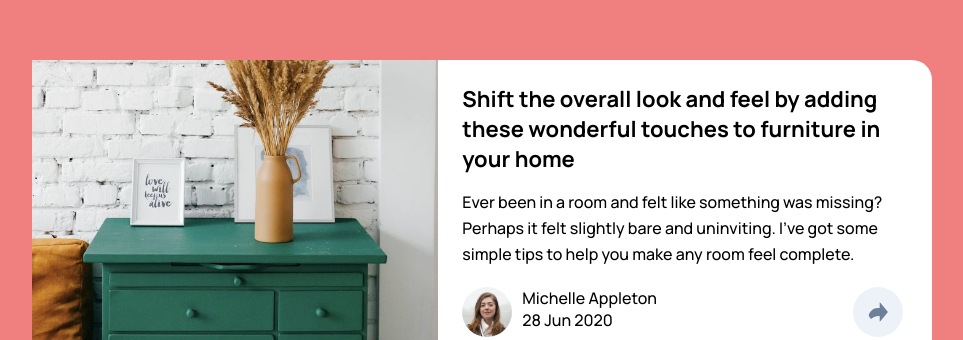
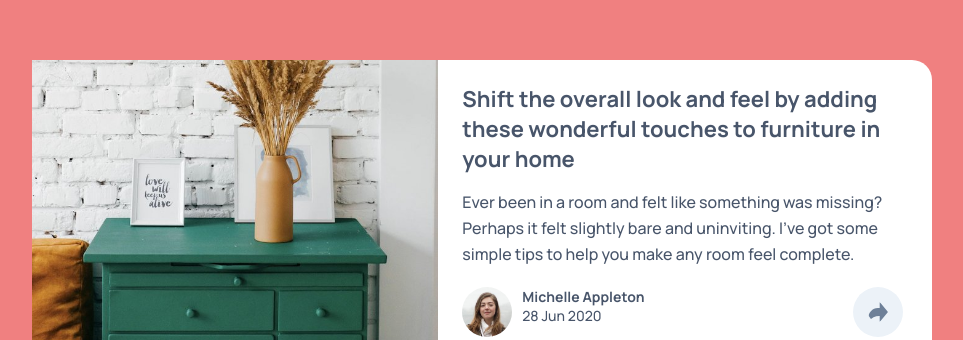
Before and after one commit to femas1/article-preview-component, a plain HTML site: page index.html in a window 1280 px wide. Shown: the part 170-510 px from the top of the page, without its empty margins (158-1121 px from the left). Drawn offline with Linux system fonts and the light colour scheme.

Commit message:
colors and final styling

```diff
--- a/style.css
+++ b/style.css
@@ -32,12 +32,14 @@ body {
 
 .article-heading {
     font-size: 22px;
+    color: hsl(217, 19%, 35%);
 }
 
 .article-text {
     font-size: 16px;
     line-height: 26px;
     margin-top: 15px;
+    color: hsl(217, 19%, 35%);
 }
 
 .user {
@@ -53,10 +55,16 @@ body {
     border-radius: 50%;
     background-color: hsl(210, 46%, 95%);
     margin-right: 5px;
+    cursor: pointer;
 }
 
 .user__user {
     margin-left: 10px;
+    color: hsl(217, 19%, 35%);
+    font-size: 14px;
+}
+.user__user__name {
+    font-weight: 700;
 }
 .user__photo img {
    height: 50px;
```
